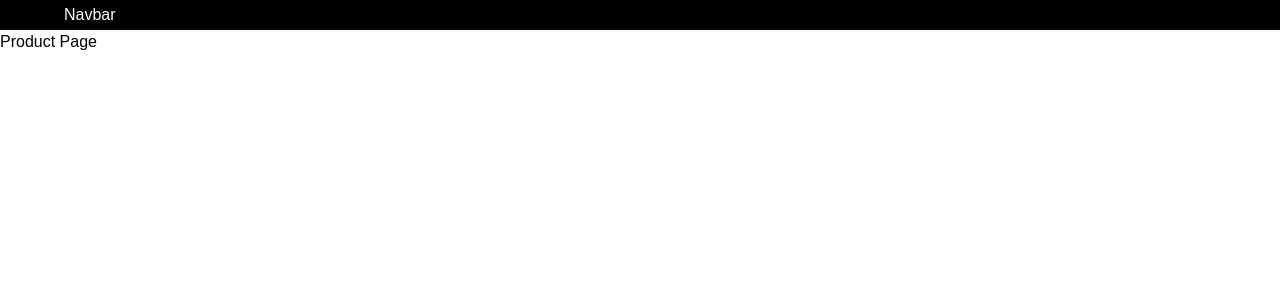
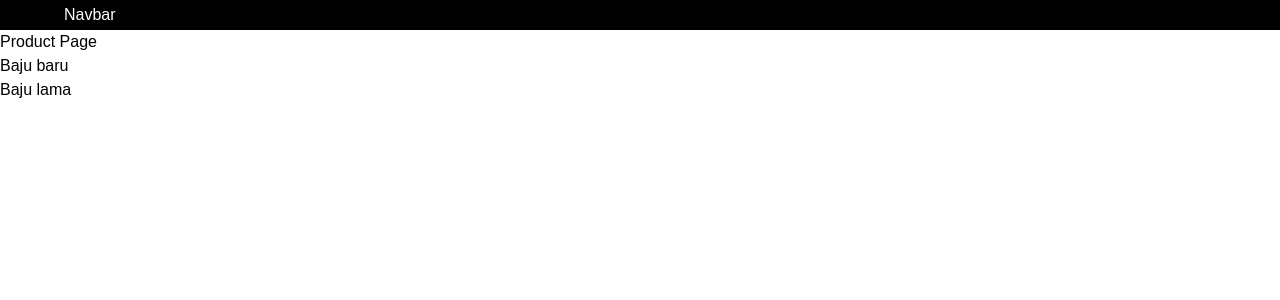
Before and after one commit to rizan1998/vip-nextjs-pages-router, a Next.js app: page /product in a window 1280 px wide. Before the commit this address had no page. Shown: the top 300 px of the page. Built offline with nearby package versions, Linux system fonts and the light colour scheme.

Commit message:
add a simple api route add type sata typscript

```diff
--- a/src/components/layouts/AppShell/index.tsx
+++ b/src/components/layouts/AppShell/index.tsx
@@ -5,7 +5,7 @@ type AppShellProps = {
   children: React.ReactNode;
 };
 
-const disableNavbar = ["/auth/login", "/auth/register"];
+const disableNavbar = ["/auth/login", "/auth/register", "/404"];
 
 const AppShell = (props: AppShellProps) => {
   const { children } = props;
--- /dev/null
+++ b/src/pages/404.jsx
@@ -0,0 +1,11 @@
+import styles from "@/styles/404.module.scss";
+const Custom404 = () => {
+  return (
+    <div className={styles.error}>
+      <img src="/undraw.png" alt="404" className={styles.error__image} />
+      <h1>404 - Page Not Found</h1>
+    </div>
+  );
+};
+
+export default Custom404;
--- a/src/pages/_document.tsx
+++ b/src/pages/_document.tsx
@@ -3,7 +3,9 @@ import { Html, Head, Main, NextScript } from "next/document";
 export default function Document() {
   return (
     <Html lang="en">
-      <Head />
+      <Head>
+        <link rel="icon" href="/favicon.ico" />
+      </Head>
       <body>
         <Main />
         <NextScript />
--- /dev/null
+++ b/src/pages/api/product.ts
@@ -0,0 +1,31 @@
+// Next.js API route support: https://nextjs.org/docs/api-routes/introduction
+import type { NextApiRequest, NextApiResponse } from "next";
+
+type Data = {
+  status: boolean;
+  statusCode: number;
+  data: {
+    id: number;
+    name: string;
+    price: number;
+    size: string;
+  }[];
+};
+
+export default function handler(req: NextApiRequest, res: NextApiResponse<Data>) {
+  const data = [
+    {
+      id: 1,
+      name: "Baju baru",
+      price: 500000,
+      size: "xl",
+    },
+    {
+      id: 2,
+      name: "Baju lama",
+      price: 200000,
+      size: "l",
+    },
+  ];
+  res.status(200).json({ status: true, statusCode: 200, data });
+}
--- a/src/pages/index.tsx
+++ b/src/pages/index.tsx
@@ -1,7 +1,11 @@
+import Head from "next/head";
 export default function Home() {
   return (
     <div>
-      <div>Hello world</div>
+      <Head>
+        <title>Home</title>
+      </Head>
+      <div>Home</div>
     </div>
   );
 }
--- a/src/pages/product/index.tsx
+++ b/src/pages/product/index.tsx
@@ -1,17 +1,36 @@
 import { useRouter } from "next/router";
 import { useEffect, useState } from "react";
 
+type productType = {
+  id: number;
+  name: string;
+  price: number;
+  size: string;
+};
+
 const ProductPage = () => {
-  const [isLogin, setIsLogin] = useState(false);
+  const [isLogin, setIsLogin] = useState(true);
+  const [products, setProducts] = useState([]);
   const { push } = useRouter();
   useEffect(() => {
     if (!isLogin) {
       push("/auth/login");
     }
   }, []);
+
+  useEffect(() => {
+    fetch("/api/product")
+      .then((res) => res.json())
+      .then((response) => {
+        setProducts(response.data);
+      });
+  }, []);
   return (
     <div>
       <h1>Product Page</h1>
+      {products.map((product: productType) => (
+        <p key={product.id}>{product.name}</p>
+      ))}
     </div>
   );
 };
--- a/src/pages/shop/[[...slug]].tsx
+++ b/src/pages/shop/[[...slug]].tsx
@@ -3,10 +3,11 @@ import { useRouter } from "next/router";
 const shopPage = () => {
   const { query } = useRouter();
   console.log(query);
+  const testing = query.slug && query.slug[1] === undefined ? "all" : query.slug[1];
   return (
     <div>
       <h1>shoping page</h1>
-      <p>shop = {query.slug && query.slug[0] + "-" + query.slug[1]}</p>
+      <p>shop = {query.slug && query.slug[0] + "-" + testing}</p>
     </div>
   );
 };
--- /dev/null
+++ b/src/styles/404.module.scss
@@ -0,0 +1,13 @@
+.error {
+  width: 100vw;
+  height: 100vh;
+  display: flex;
+  justify-content: center;
+  align-items: center;
+  flex-direction: column;
+  color: #6c63ff;
+  &__image {
+    width: 30%;
+    font-size: 2rem;
+  }
+}
```
Also changed, not shown: public/undraw.png (added), public/undraw.svg (added).
